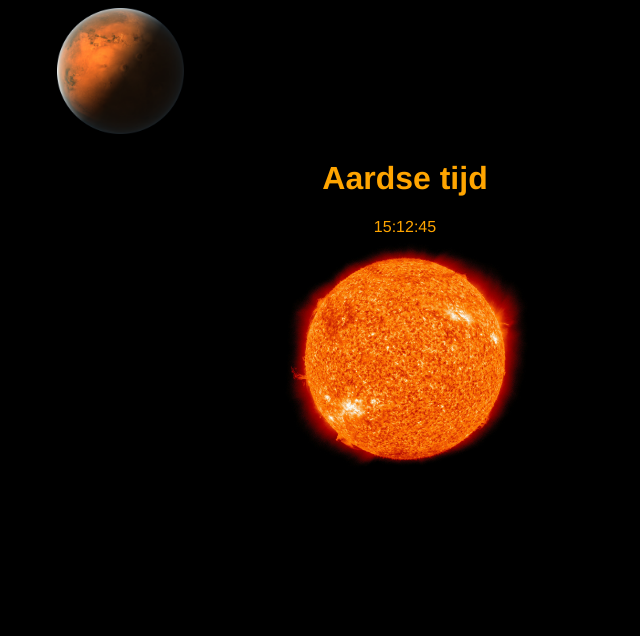
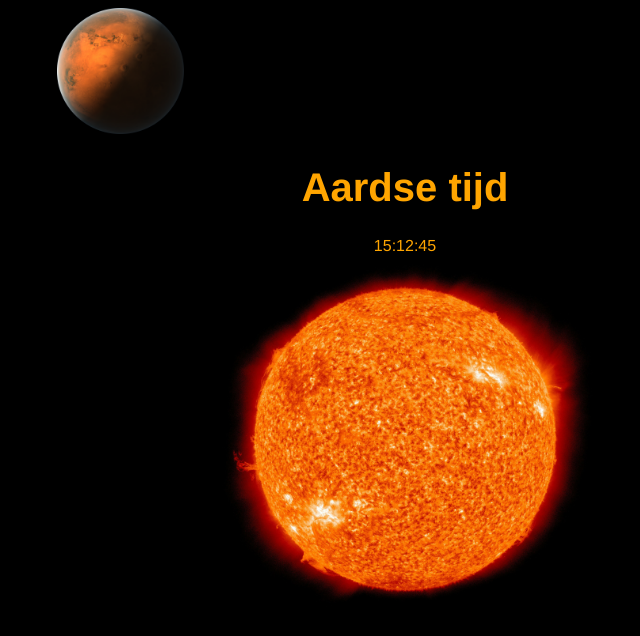
Before and after one commit to kimberollie/KimberlyMChallenge2, a plain HTML site: page index.html in a window 1280 px wide. Shown: the whole page, without its empty margins (235-875 px from the left). Drawn offline with Linux system fonts and the light colour scheme.

Commit message:
Add files via upload

```diff
--- /dev/null
+++ b/css/opmaak.css
@@ -0,0 +1,28 @@
+/*telefoon*/
+
+@media only screen and (min-width: 320px) {
+	#dagofnacht {
+		max-width: 50%;
+	}
+}
+
+/*Tablet portrait*/
+@media only screen and (min-width: 768px) {
+	#dagofnacht {
+		max-width: 40%;
+	}
+}
+
+/*Tablet landscape*/
+@media only screen and (min-width: 1024px) {
+	#dagofnacht {
+		max-width: 30%;
+	}
+}
+
+/*Desktop */
+@media only screen and (min-width: 1440px) {
+	#dagofnacht {
+		max-width: 20%;
+	}
+}
--- a/css/styles.css
+++ b/css/styles.css
@@ -1,19 +1,6 @@
 body {
   font-family: 'helvetica';
   background-color: black;
-}
-
-h1{
-	color: orange;
-  display: flex;
-  justify-content: center;
-}
-
-#klok {
-
-    color: orange;
-  	display: flex;
-    justify-content: center;
 }
 
 #marsanimatie {
@@ -24,27 +11,109 @@ max-width: 20%;
   animation-iteration-count: infinite;
   animation-direction: alternate;
   animation-timing-function: linear;
-
-}
-img {
-	max-width: 20%;
 }
 
 #dagofnacht {
 	margin-left: auto;
 	margin-right: auto;
 	display: block;
-	width: 50%;
+  max-width: 20%;
 }
 
 @keyframes mars {
-  0%   {left:0%; top:15%;
+  0%    {left:0%; top:15%;
   		  max-width: 5%;}
-  25%  {left:45%; top:0%;
+  25%   {left:45%; top:0%;
   		  max-width: 15%;}
   50%   {left:90%; top:15%;
   		  max-width: 5%;}
-  75%  {left:45%; top:0%;
+  75%   {left:45%; top:0%;
   		  max-width: 15%;}
   100%  {left:0%; top:15%;
   		  max-width: 5%;}
+}
+
+/*telefoon*/
+@media only screen and (min-width: 320px) {
+  h1{
+    font-size: 30px;
+    color: orange;
+    display: flex;
+    justify-content: center;
+  }
+
+  #klok {
+    color: orange;
+    display: flex;
+    justify-content: center;
+    max-width: 100%;
+  }
+
+  #dagofnacht {
+    max-width: 50%;
+  }
+}
+
+/*Tablet portrait*/
+@media only screen and (min-width: 768px) {
+  h1{
+    font-size: 20px;
+    color: orange;
+    display: flex;
+    justify-content: center;
+  }
+
+  #klok {
+    color: orange;
+    display: flex;
+    justify-content: center;
+    min-width: 70%;
+  }
+
+  #dagofnacht {
+    max-width: 40%;
+  }
+
+}
+
+/*Tablet landscape*/
+@media only screen and (min-width: 1024px) {
+  h1{
+    font-size: 40px;
+    color: orange;
+    display: flex;
+    justify-content: center;
+  }
+
+  #klok {
+    color: orange;
+    display: flex;
+    justify-content: center;
+    min-width: 30%;
+  }
+
+  #dagofnacht {
+    max-width: 30%;
+  }
+}
+
+/*Desktop */
+@media only screen and (min-width: 1440px) {
+  h1{
+    font-size: 50px;
+    color: orange;
+    display: flex;
+    justify-content: center;
+  }
+
+  #klok {
+    color: orange;
+    display: flex;
+    justify-content: center;
+    min-width: 30%;
+  }
+
+  #dagofnacht {
+    max-width: 20%;
+  }
+}
--- a/index.html
+++ b/index.html
@@ -2,7 +2,8 @@
 <html>
 <head>
   <link rel="stylesheet" type="text/css" href="css/styles.css">
-  <script type="text/javascript" src="script.js"></script>
+  <script type="text/javascript" src="scripts/script.js"></script>
+  <meta content="width=device-width, initial-scale=1" name="viewport" />
 </head>
 <body onload="setInterval(updateTime, 1000)">
 <img src="images/mars.png" id="marsanimatie">
@@ -11,7 +12,3 @@
 <img id="dagofnacht" alt="ZonMaan">
 </body>
 </html>
-
-<script type="text/javascript">
-
-</script>
--- /dev/null
+++ b/scripts/script.js
@@ -0,0 +1,30 @@
+//Deze functie zorgt ervoor dat de systeemtijd in de body weergegeven wordt
+function updateTime()
+{
+  var today = new Date();
+  var h = today.getHours();
+  var m = today.getMinutes();
+  var s = today.getSeconds();
+  m = checkTime(m);
+  s = checkTime(s);
+  document.getElementById('klok').innerHTML = h + ":" + m + ":" + s;
+
+  var t = new Date().getHours();
+
+function checkTime(i)
+{
+  if (i < 10) {i = "0" + i};  // add zero in front of numbers < 10
+  return i;
+}
+
+/*Deze else if statement laat een afbeelding van een zon zien tussen 7 uur sochtends en
+11 uur 's avonds. Om 11 uur verandert deze afbeelding in een maan, tot en met 6 uur 's ochtends*/
+if (t <= 6 || t >= 23)
+  {
+    document.getElementById('dagofnacht').src = "images/maan.jpg";
+  }
+  else if (t >= 7 && t <= 22)
+  {
+    document.getElementById('dagofnacht').src = "images/zon.jpg";
+  }
+}
```
Lines whose indentation alone changed are shown as unchanged.
